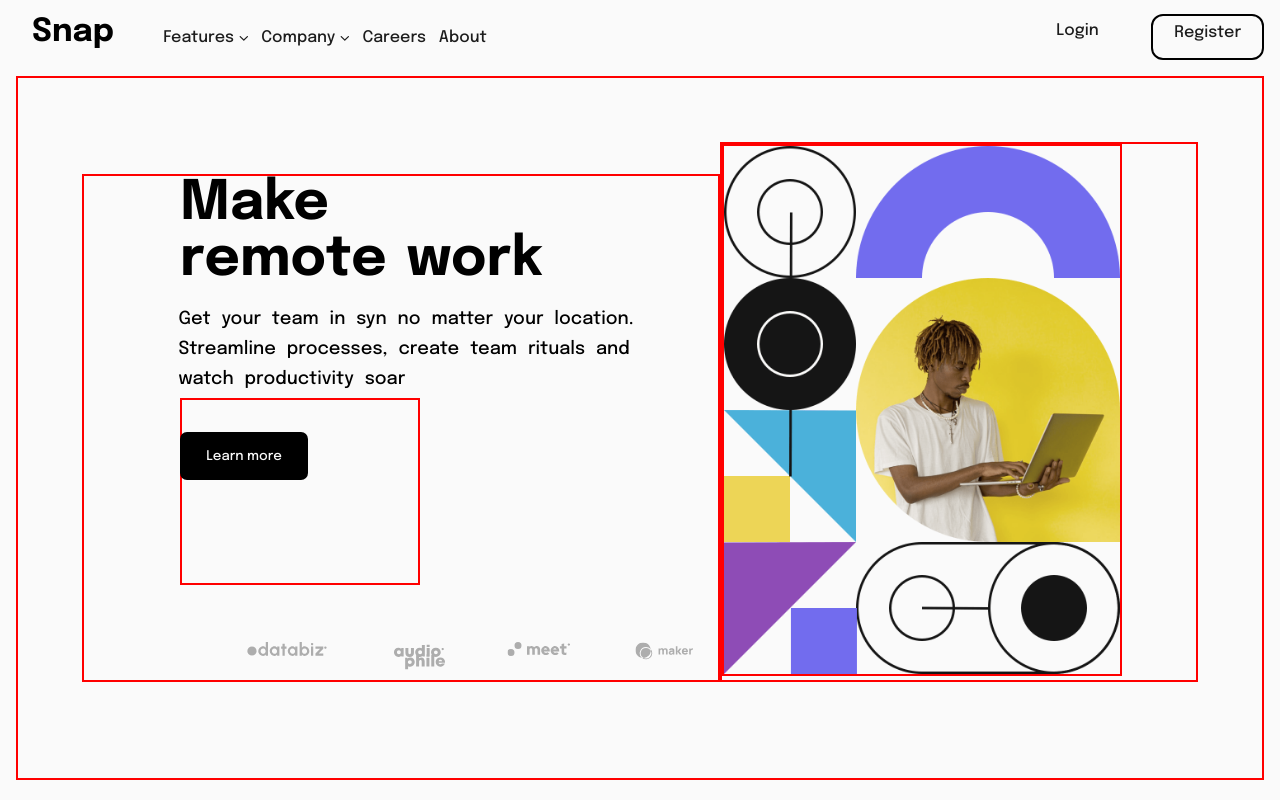
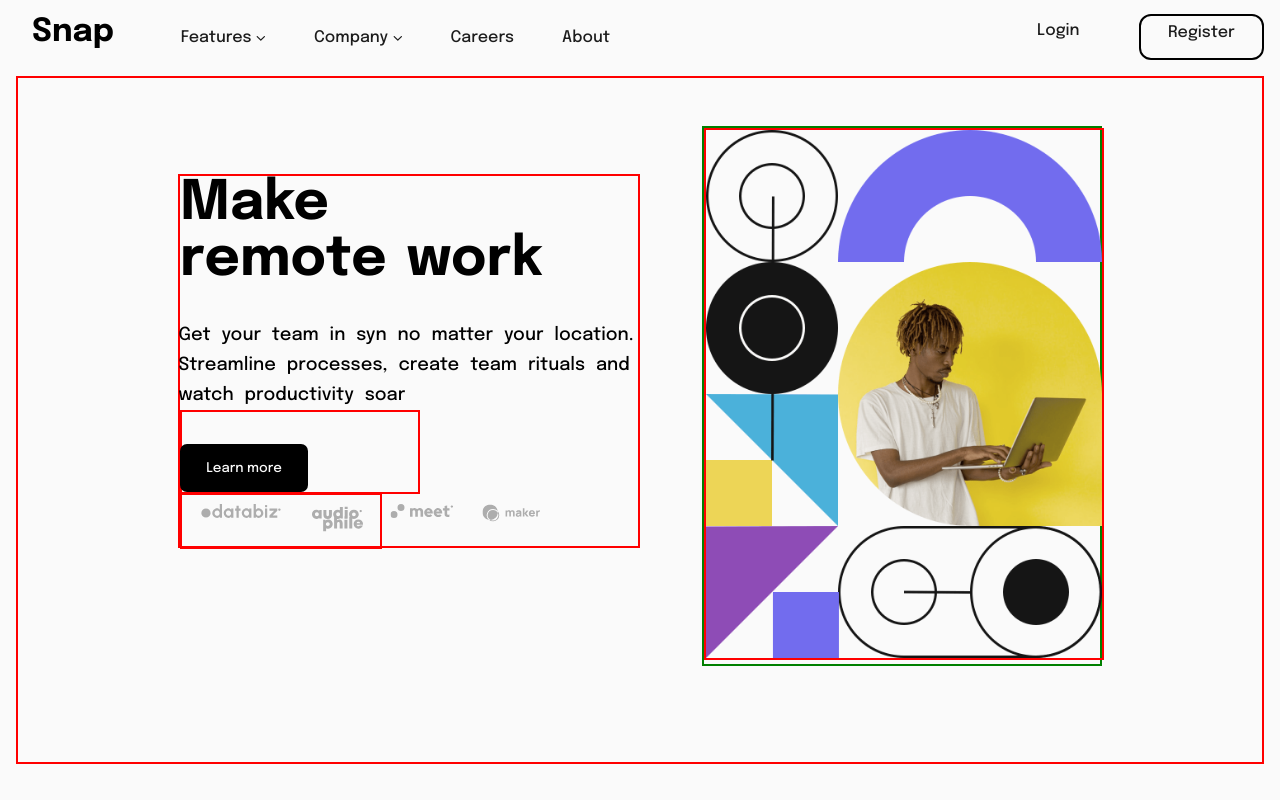
Before and after one commit to smarist/snap-app, a React (Create React App) app: page / in a window 1280 px wide. Built offline with nearby package versions, Linux system fonts and the light colour scheme.

Commit message:
made some changes

```diff
--- a/src/components/Nav/nav.css
+++ b/src/components/Nav/nav.css
@@ -51,7 +51,7 @@
   }
 
   .web-nav1 li{
-      padding: 0.4rem;
+      padding: 0.4rem 1.5rem;
   }
 
   .web-nav2{
@@ -62,7 +62,7 @@
   }
 
   .web-nav2 li{
-      padding: 0.5rem 1.3rem;
+      padding: 0.5rem 1.7rem;
   }
 
   .login{
@@ -81,7 +81,7 @@
     background: white;
     top: 0;
     right: 0;
-    width: 40%;
+    width: 70%;
     height: 100%;
     padding: 3rem;
     box-shadow: 0 1px 3px 0 rgba(0, 0, 0, 0.1), 0 1px 2px 0 rgba(0,0,0,0.06);
--- a/src/index.css
+++ b/src/index.css
@@ -14,6 +14,7 @@
     font-weight: 500;
     padding: 1rem;
   }
+
   .side{
       padding: 1rem;
       display: flex;
@@ -82,7 +83,7 @@
     justify-content: space-between;
     margin-top: 3rem;
     margin-bottom: -0.2rem;
-    text-align: center;
+    text-align: c
 
   }
 
@@ -107,52 +108,52 @@
     font-weight: 500;
   }
 
-  h1{
-    font-weight: 700;
-  }
 
   .side{
-    width: auto;
-    display: grid;
-    margin: 0 auto;
-    padding: 6rem 4rem;
-    grid-template-columns: 2fr 1.5fr;
+    display: flex;
+    flex-flow: row;
+    justify-content: space-between;
+    padding: 6rem 10rem;
     border: 2px solid red;
+    height: 100%;
   }
 
   .side1{
-    margin: 0;
-    width: auto;
     border: 2px solid red;
-    display: flex;
-    flex-direction: column;
-    align-content: flex-start;
-    padding-left: 6rem;
+    width: 20rem;
+    height: 100%;
+    min-width: 50%;
+    min-height: 100%;
   }
 
   .side2{
-    width: auto;
-    margin-top: -2rem;
-    border: 2px solid red;
+    margin-top: -3rem;
+    border: 2px solid green;
+    width: 25rem;
+    height: 100%;
+    background-size: contain;
   }
+
 
   .img-desktop{
     border: 2px solid red;
     width: 25rem;
-    height: auto;
-    object-fit: contain;
+    min-width: 100%;
+    min-height: 100%;
+    object-fit: fill;
 
   }
 
   .list-svg{
     height: 10%;
-    width: 30rem;
+    width: auto;
     display: flex;
     justify-content: space-between;
-    margin-top: 3rem;
-    margin-bottom: -0.2rem;
     padding: 0.4rem 0;
-    margin-left: 3rem;
+    margin-top: -0.1rem;
+    margin-right: 16rem;
+    border: 2px solid red;
+
 
   }
 
@@ -163,6 +164,7 @@
 
   .side-h1{
     font-size: 3.4rem;
+    font-weight: 700;
     word-spacing: 0.2rem;
     margin: 0;
     text-align: left;
@@ -205,6 +207,8 @@
     word-spacing: 0.4rem;
     width: 30rem;
     margin-left: -0.1rem;
+    margin-right: 16rem;
+    margin-top: 2rem;
 
   }
 }
```
